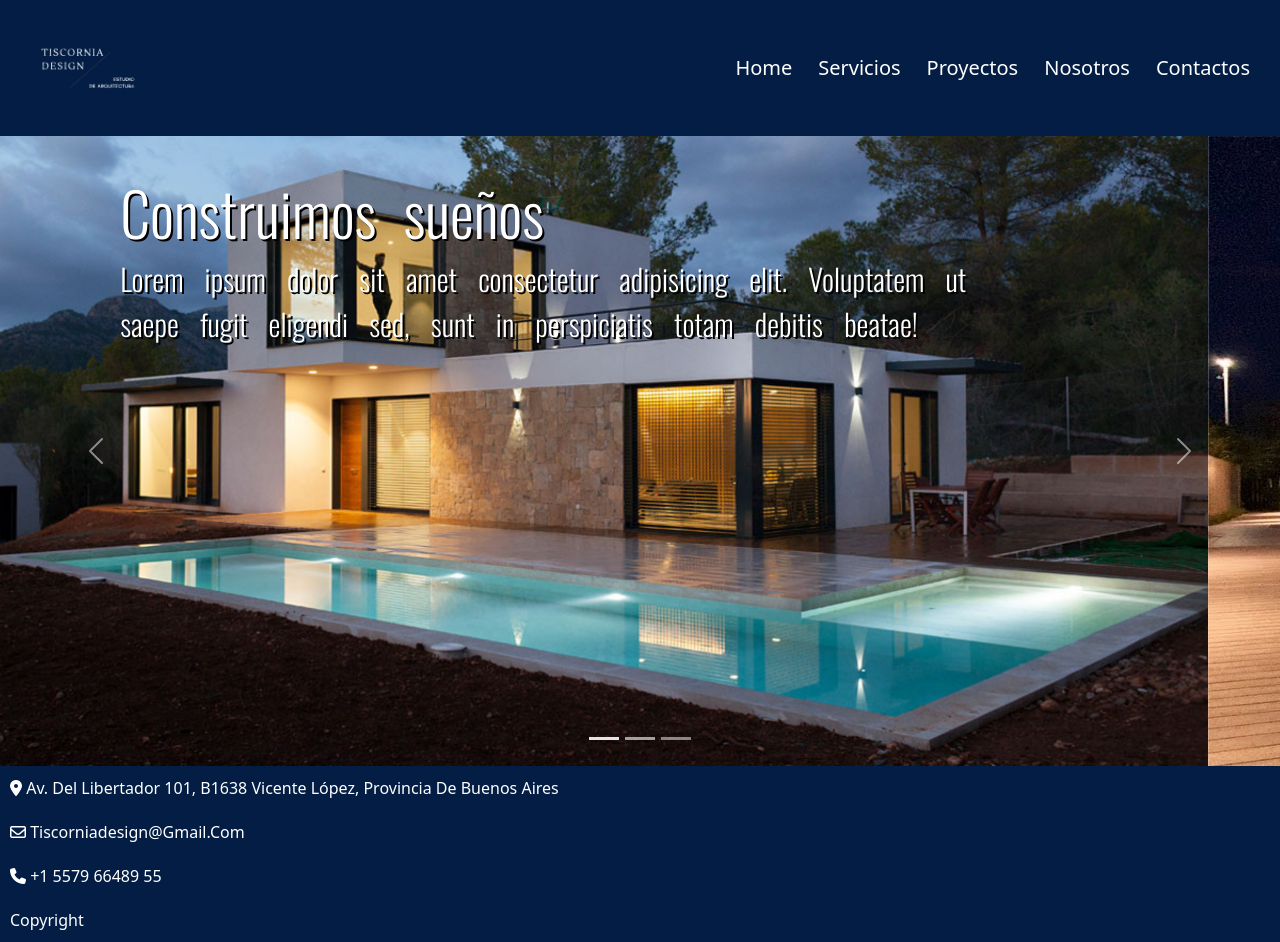
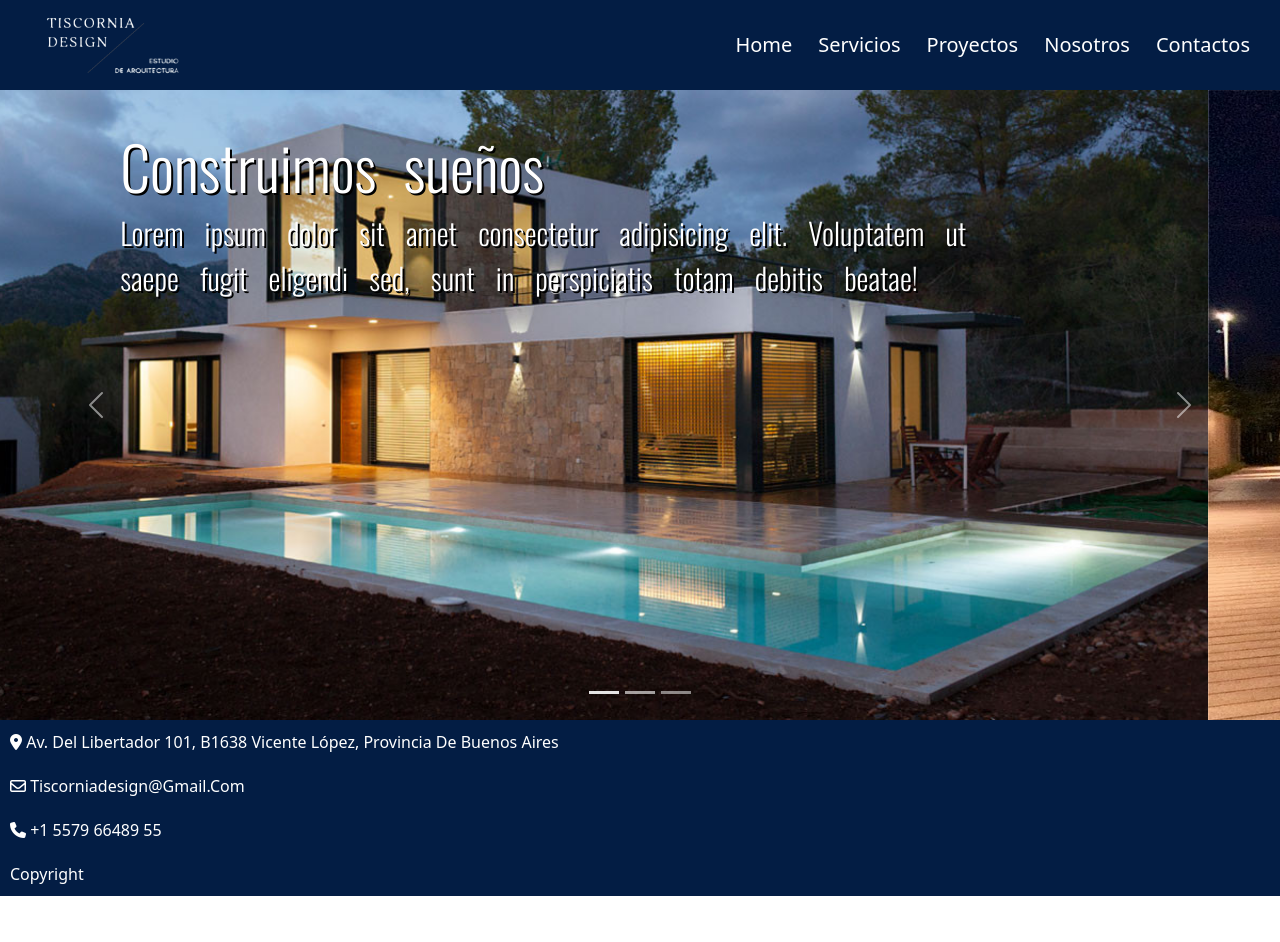
Before and after one commit to agustintiscornia/tiscorniadesign, a plain HTML site: page index.html in a window 1280 px wide. After the commit the page ends 896 px from the top, so only its background shows below. Drawn offline with nearby package versions, Linux system fonts and the light colour scheme.

Commit message:
cambie el navbar

```diff
--- a/css/estilos.css
+++ b/css/estilos.css
@@ -9,9 +9,11 @@
 
 .logo{
     background-color: #031D44;
-    height: 120px;
+    height: 170px;
 }
-
+.navbar{
+    height: 90px;
+}
 .nav-item{
     font-size: 20px;
     text-transform: capitalize;
```
